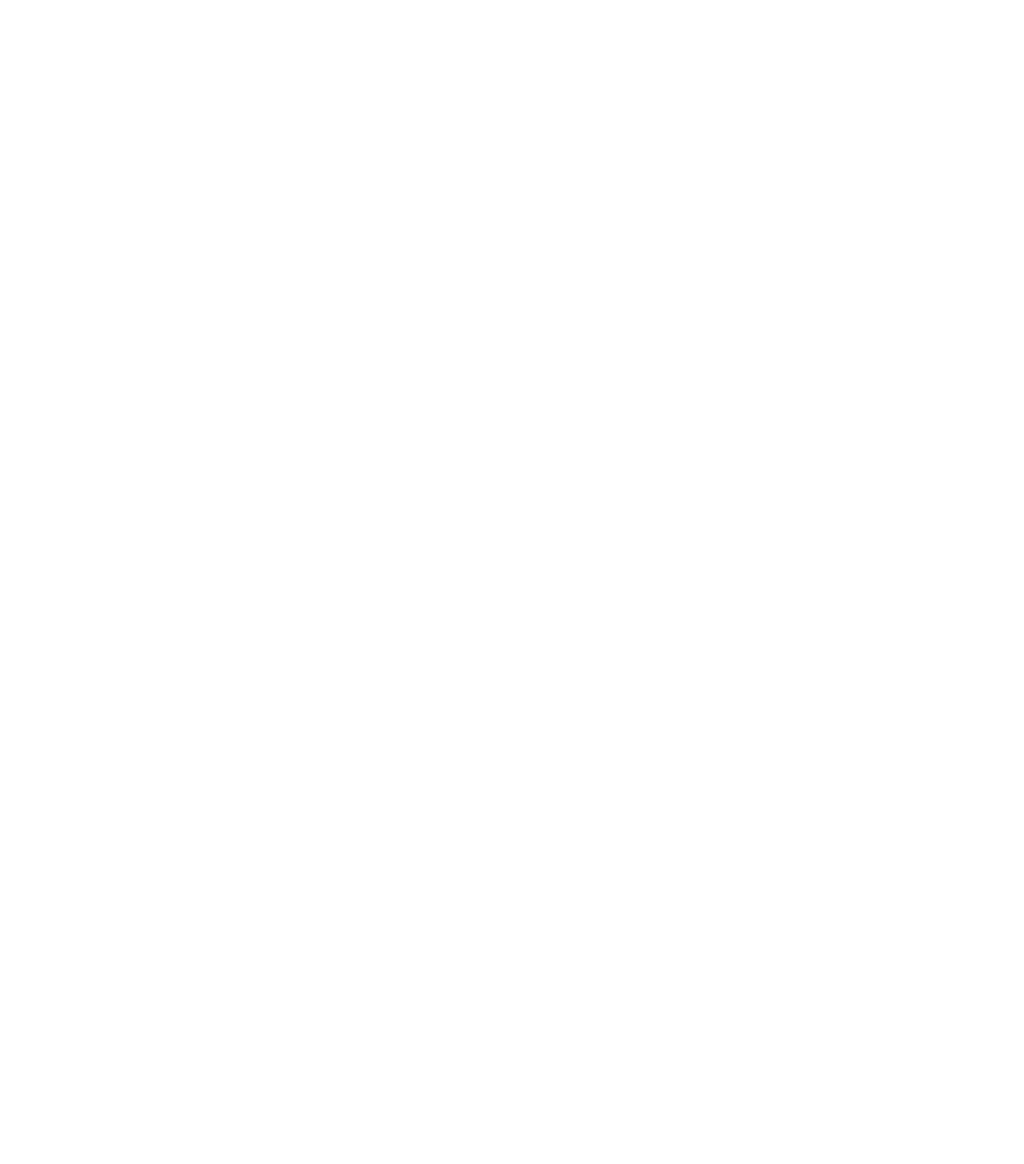
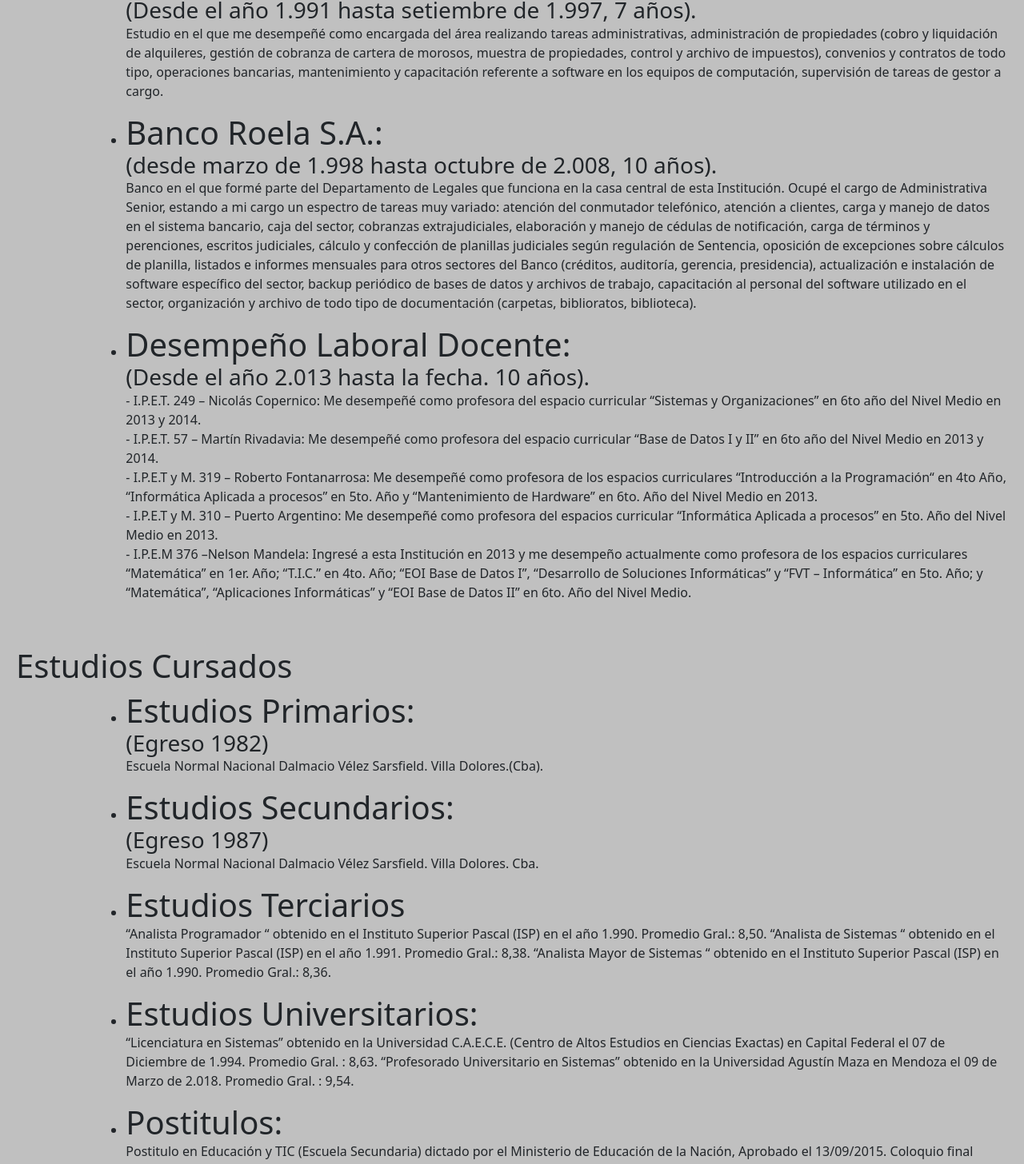
Before and after one commit to Patryto/PI_TorresBarotto, an Angular app in the folder PI_TorresBarotto/: page / in a window 1280 px wide. Shown: the part 1087-2543 px from the top of the page at 80% size. Before the commit the page ends 959 px from the top, so only its background shows below. Built offline with nearby package versions, Linux system fonts and the light colour scheme.

Commit message:
agregue experiencia y educación

```diff
--- a/PI_TorresBarotto/src/app/app.component.html
+++ b/PI_TorresBarotto/src/app/app.component.html
@@ -1,2 +1,4 @@
 <app-header></app-header>
 <app-acerca-de></app-acerca-de>
+<app-experiencia></app-experiencia>
+<app-educacion></app-educacion>
--- a/PI_TorresBarotto/src/app/app.module.ts
+++ b/PI_TorresBarotto/src/app/app.module.ts
@@ -8,6 +8,8 @@
 import { SocialComponent } from './components/social/social.component';
 import { BannerComponent } from './components/banner/banner.component';
 import { AcercaDeComponent } from './components/acerca-de/acerca-de.component';
+import { ExperienciaComponent } from './components/experiencia/experiencia.component';
+import { EducacionComponent } from './components/educacion/educacion.component';
 
 @NgModule({
   declarations: [
@@ -16,7 +18,9 @@
     LogoAPComponent,
     SocialComponent,
     BannerComponent,
-    AcercaDeComponent
+    AcercaDeComponent,
+    ExperienciaComponent,
+    EducacionComponent
   ],
   imports: [
     BrowserModule,
--- /dev/null
+++ b/PI_TorresBarotto/src/app/components/educacion/educacion.component.css
@@ -0,0 +1,10 @@
+.row{
+    padding: 20px;
+
+}
+div{
+    background-color: silver;
+}
+h1, h3{
+    display: inline;
+}
--- /dev/null
+++ b/PI_TorresBarotto/src/app/components/educacion/educacion.component.html
@@ -0,0 +1,51 @@
+<div class="row">
+    <h1>Estudios Cursados</h1>
+    <div class="col-lg-1"></div>
+    <div class="col-lg-11">
+        <ul>
+            <li>
+                <h1>Estudios Primarios:</h1><br/>
+                <h3>(Egreso 1982)</h3>
+                    <p>Escuela Normal Nacional Dalmacio Vélez Sarsfield.
+                        Villa Dolores.(Cba).
+                    </p>
+            </li>
+            <li>
+                <h1>Estudios Secundarios:</h1><br/>
+                <h3>(Egreso 1987)</h3>
+                    <p>
+                        Escuela Normal Nacional Dalmacio Vélez Sarsfield. Villa Dolores. Cba.
+                    </p>
+
+            </li>
+            <li>
+                <h1>Estudios Terciarios</h1><br/>
+                    <p>
+                        “Analista Programador “ obtenido en el Instituto Superior Pascal
+                        (ISP) en el  año 1.990. Promedio Gral.:  8,50.
+                        “Analista de Sistemas “ obtenido en el Instituto Superior Pascal
+                        (ISP) en el  año 1.991. Promedio Gral.:  8,38.
+                        “Analista Mayor de Sistemas “ obtenido en el Instituto Superior Pascal
+                        (ISP) en el  año 1.990. Promedio Gral.:  8,36.
+                    </p>
+            </li>
+            <li>
+                <h1>Estudios Universitarios:</h1><br/>
+                    <p>
+                        “Licenciatura en Sistemas” obtenido en la Universidad C.A.E.C.E.
+                        (Centro de Altos Estudios en Ciencias Exactas) en Capital Federal
+                        el 07 de Diciembre de 1.994. Promedio Gral. : 8,63.
+                        “Profesorado Universitario en Sistemas” obtenido en la Universidad Agustín
+                        Maza en Mendoza el 09 de Marzo de 2.018.  Promedio Gral. : 9,54.
+                    </p>
+            </li>
+            <li>
+                <h1>Postitulos:</h1><br/>
+                    <p>
+                        Postitulo en Educación y TIC (Escuela Secundaria) dictado por el Ministerio
+                        de Educación de la Nación, Aprobado el 13/09/2015. Coloquio final presencial: 10.
+                    </p>
+            </li>
+        </ul>
+    </div>
+</div>
--- /dev/null
+++ b/PI_TorresBarotto/src/app/components/experiencia/experiencia.component.css
@@ -0,0 +1,10 @@
+.row{
+    padding: 20px;
+
+}
+div{
+    background-color: silver;
+}
+h1, h3{
+    display: inline;
+}
--- /dev/null
+++ b/PI_TorresBarotto/src/app/components/experiencia/experiencia.component.html
@@ -0,0 +1,70 @@
+<div class="row">
+    <h1>Experiencia laboral</h1>
+    <div class="col-lg-1"></div>
+    <div class="col-lg-11">
+        <ul>
+            <li>
+                <h1>Estudio Jurídico / Inmobiliaria:</h1><br/>
+                <h3>(Desde el año 1.991 hasta setiembre de 1.997,  7 años).</h3>
+                    <p>Estudio en el que me desempeñé como encargada
+                        del área realizando tareas administrativas,
+                        administración de propiedades (cobro y liquidación
+                        de alquileres,  gestión de cobranza de cartera de
+                        morosos,  muestra de propiedades, control  y archivo
+                        de impuestos), convenios y contratos de todo tipo,
+                        operaciones bancarias, mantenimiento  y capacitación
+                        referente a software en los equipos de computación,
+                        supervisión de tareas de gestor a cargo.
+                    </p>
+            </li>
+            <li>
+                <h1>Banco Roela S.A.:</h1><br/>
+                <h3>(desde marzo de 1.998 hasta octubre de 2.008, 10 años).</h3>
+                    <p>Banco en el que formé parte del Departamento de Legales
+                        que funciona en la casa central de esta Institución.
+                        Ocupé el cargo de Administrativa Senior, estando a
+                        mi cargo un espectro de  tareas muy variado:  atención
+                        del conmutador telefónico, atención a clientes, carga
+                        y manejo de datos en el sistema bancario, caja del
+                        sector, cobranzas extrajudiciales, elaboración y manejo
+                        de cédulas de notificación, carga de términos y
+                        perenciones,  escritos judiciales, cálculo y confección
+                        de planillas judiciales según regulación de Sentencia,
+                        oposición de excepciones  sobre cálculos de planilla,
+                        listados e informes mensuales para otros sectores del
+                        Banco (créditos, auditoría, gerencia, presidencia),
+                        actualización e  instalación de software específico del
+                        sector, backup periódico de bases de datos y archivos de
+                        trabajo, capacitación al personal del software utilizado
+                        en el sector, organización y archivo de todo tipo de
+                        documentación (carpetas, biblioratos, biblioteca).
+                    </p>
+            </li>
+            <li>
+                <h1>Desempeño Laboral Docente:</h1><br/>
+                <h3>(Desde el año 2.013 hasta la fecha. 10 años).</h3>
+                    <p>- I.P.E.T. 249 – Nicolás Copernico:  Me  desempeñé como
+                        profesora del espacio curricular “Sistemas y  Organizaciones”
+                        en 6to año del Nivel  Medio en 2013 y 2014.<br/>
+                        - I.P.E.T. 57 – Martín Rivadavia:  Me  desempeñé como  profesora
+                        del espacio curricular “Base de Datos I y II” en 6to año del Nivel
+                        Medio en 2013 y 2014.<br/>
+                        - I.P.E.T y M. 319 – Roberto Fontanarrosa:  Me  desempeñé como
+                        profesora de los espacios curriculares  “Introducción a la
+                        Programación“ en 4to Año,  “Informática Aplicada a procesos” en
+                        5to. Año  y “Mantenimiento de Hardware” en 6to. Año  del Nivel
+                        Medio en 2013.<br/>
+                        - I.P.E.T y M. 310 – Puerto Argentino:  Me  desempeñé como
+                        profesora del espacios curricular “Informática Aplicada a procesos”
+                        en 5to. Año  del Nivel  Medio en 2013.<br/>
+                        - I.P.E.M 376 –Nelson Mandela:  Ingresé a esta Institución en
+                        2013 y me  desempeño actualmente  como  profesora de los espacios
+                        curriculares  “Matemática” en 1er. Año;  “T.I.C.” en 4to. Año; “EOI
+                        Base de Datos I”,  “Desarrollo de Soluciones Informáticas” y “FVT –
+                        Informática” en 5to. Año;  y “Matemática”, “Aplicaciones Informáticas”
+                        y “EOI Base de Datos II”  en 6to. Año  del Nivel  Medio.
+                    </p>
+            </li>
+        </ul>
+    </div>
+</div>
```
Also changed, not shown: PI_TorresBarotto/src/app/components/educacion/educacion.component.ts (added, +10 -0 lines), PI_TorresBarotto/src/app/components/experiencia/experiencia.component.ts (added, +10 -0 lines), 2 other files (tests, documents, lock files or other folders).
